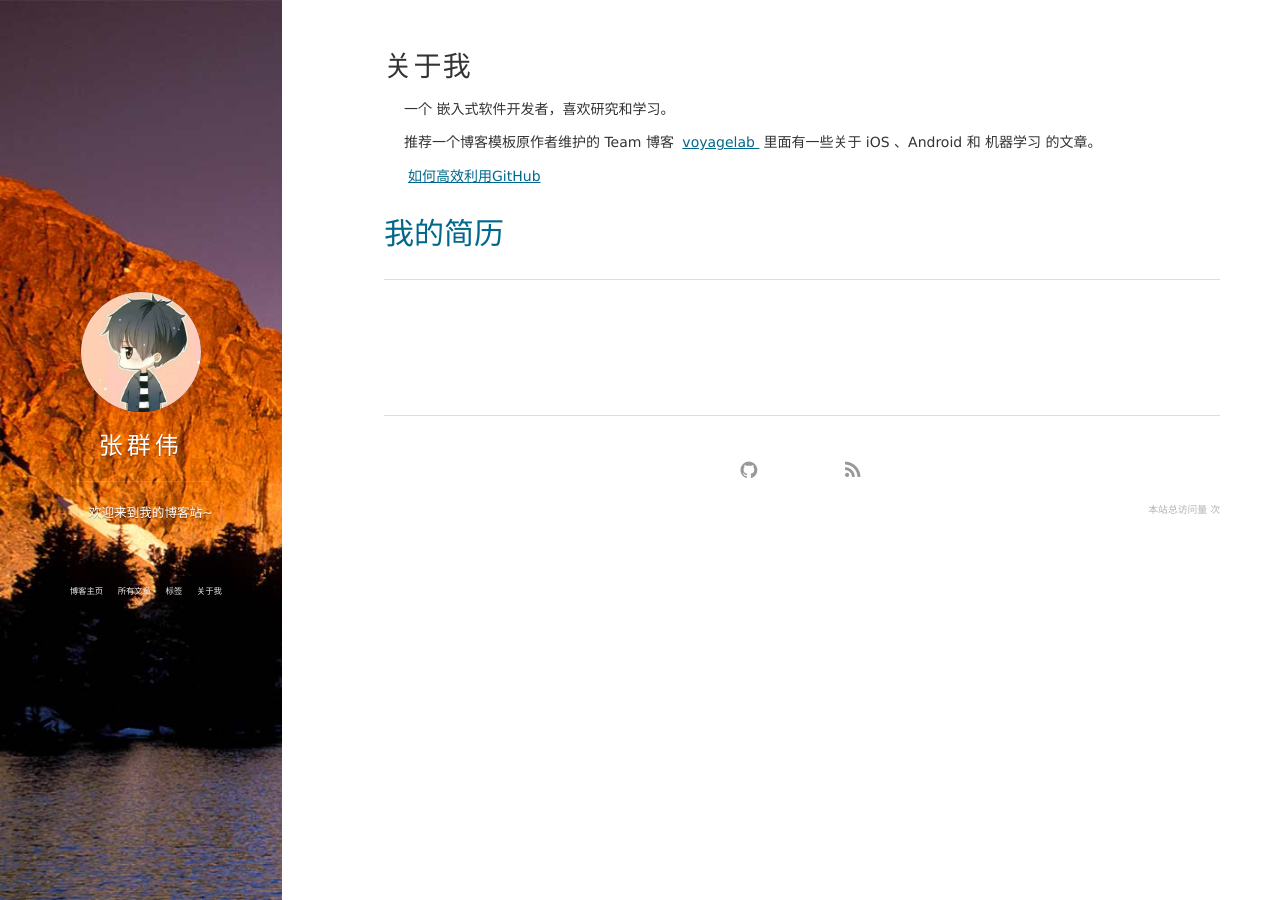
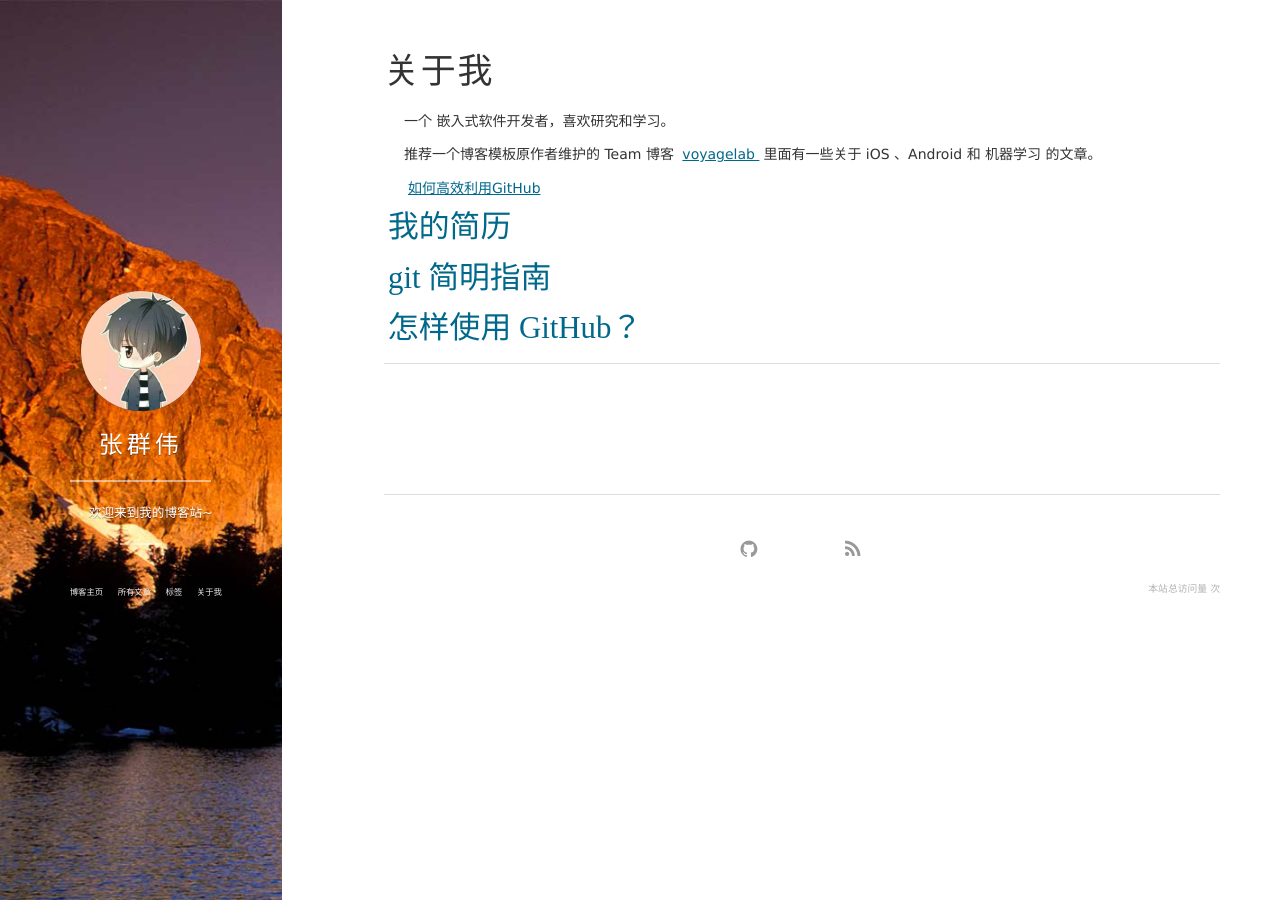
Before and after one commit to syhleo/zhangqunwei.github.io, a Jekyll site: the page built from about.md, in a window 1280 px wide. Built offline with Jekyll 4.4.1, drawn with Linux system fonts in a browser that asks for light colours; nearby versions of some CDN libraries; comment, search, counter and statistics services are not loaded.

Commit message:
设置字体大小

```diff
--- a/about.md
+++ b/about.md
@@ -17,8 +17,22 @@
 <p>
 <a href="http://www.yangzhiping.com/tech/github.html">如何高效利用GitHub</a>
 
+<p>
+<p>
+<p>
+<p>
+<h2><a href="/resume/zhangqunweiMAIN.html">我的简历</a></h2>
+<p>
+<p>
+<p>
+<p>
+<h2><a href="http://rogerdudler.github.io/git-guide/index.zh.html">git 简明指南</a></h2>
+<p>
+<p>
+<p>
+<p>
+<h2><a href="https://www.zhihu.com/question/20070065">怎样使用 GitHub？</a></h2>
 
-<h2><a href="/resume/zhangqunweiMAIN.html">我的简历</a><h2>
 
 
 {% include comments.html %}
--- a/css/main.css
+++ b/css/main.css
@@ -108,15 +108,26 @@
 
 h1 {
   margin-top: 0;
-  font-size: 2.0em;
+  font-size: 2.5em;
   line-height: 1.2em;
   letter-spacing: .05em;
 }
 
+/* h2 {
+  font-size: 30px;
+  background:#B9D3EE;
+  text-align: center;
+} */
+
 h2 {
-  font-size: 30px;
-  /*background:#B9D3EE;*/
-  /*text-align: center;*/
+  color:#333333;
+  font: normal normal normal 14px/1 FontAwesome;
+  font-size: 2.2em;
+  text-indent: 4px;
+  border-radius: 4px;
+  margin-bottom: 20px;
+  margin-top: 5px;
+
 }
 
 h3:before{
@@ -128,17 +139,15 @@
 h3 {
   color:#333333;
   font: normal normal normal 14px/1 FontAwesome;
-  font-size: 2.3em;
+  font-size: 1.9em;
   text-indent: 4px;
   border-radius: 4px;
   margin-bottom: 20px;
   margin-top: 5px;
 
 }
-
-
 h4 {
-  font-size: 1.2em;
+  font-size: 1.6em;
   padding: 6px 15px;
 }
 
@@ -550,7 +559,7 @@
   .panel-cover__divider {
     width: 50%;
     margin: 20px auto;
-    border-top: 1px solid rgba(255, 255, 255, 0.14); }
+    border-top: 2px solid rgba(255, 255, 255, 0.5); }
 
   .panel-cover__divider--secondary {
     width: 15%; }
```
